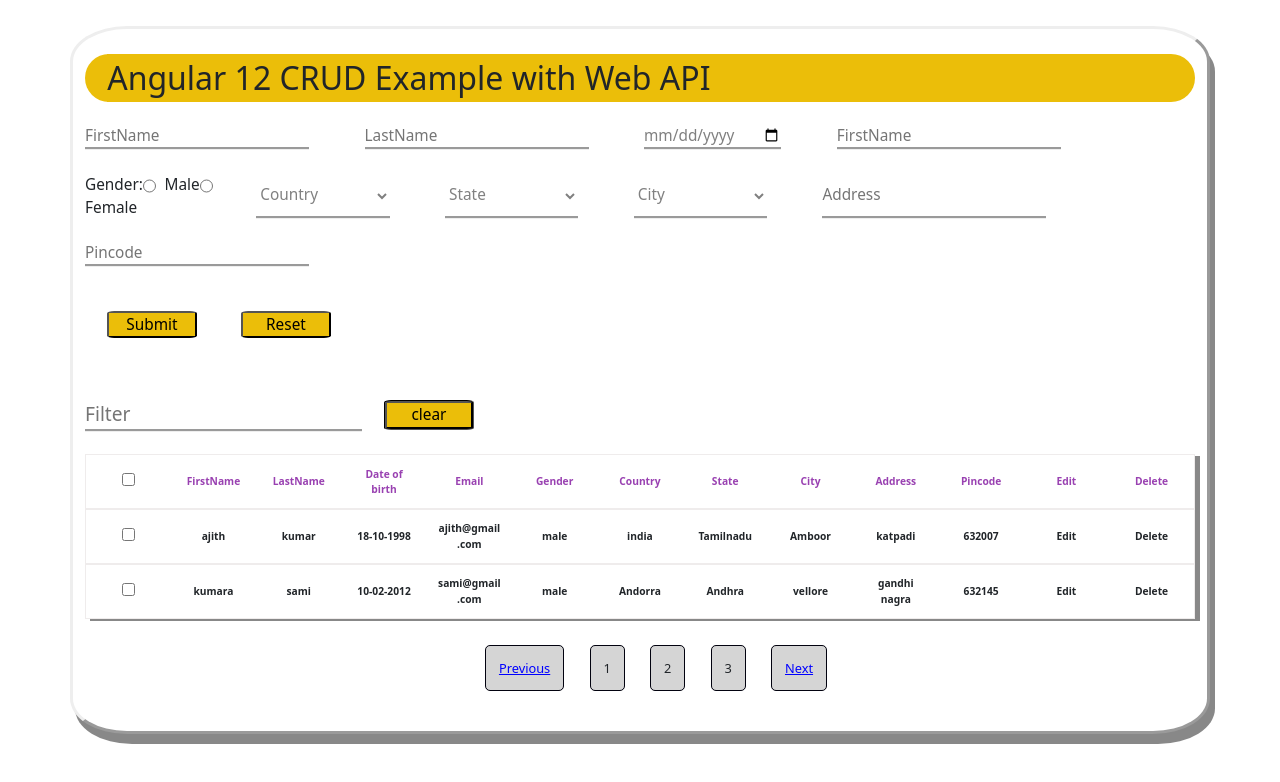
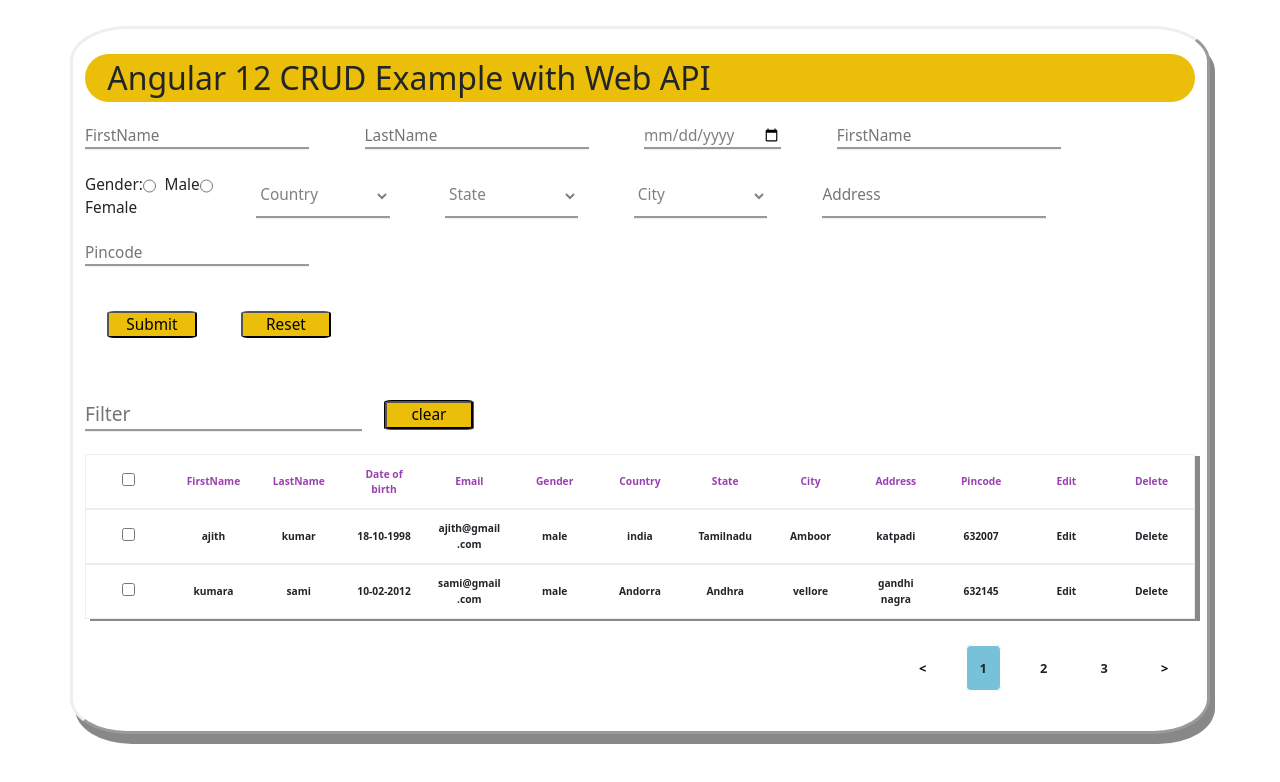
Before and after one commit to Ajithkumar1810/pagenation, a React (Create React App) app: page / in a window 1280 px wide. Shown: the top 782 px of the page. Built offline with nearby package versions, Linux system fonts and the light colour scheme.

Commit message:
9th commit

```diff
--- a/src/Pagegrid.css
+++ b/src/Pagegrid.css
@@ -50,7 +50,7 @@
     width: 100%;
     height: 7vh;
     display: flex;
-    justify-content: center;
+    justify-content: right;
     margin-top: 2vh;
     font-size: 1vmax;
 
@@ -59,12 +59,19 @@
     padding:1vmax;
    margin: 1vmax;
     border-radius: 5px;
-    border: 1px solid rgb(2, 2, 15);
-    color: blue;
+    border: 1px solid white;
+    color: black;
     cursor: pointer;
-    background-color: rgb(213, 213, 213);
+    background-color: transparent;
+    text-decoration: none;
+    font-size: 1vmax;
+    font-weight: bold;
   }
   .paginationbutton a:hover{
     color: white;
-    background-color: black;
+    background-color: rgb(119, 194, 218);
   }
+  .paginationActive a{
+    color:white;
+    background-color: rgb(119, 194, 218);
+  }
--- a/src/Pagegrid.js
+++ b/src/Pagegrid.js
@@ -75,8 +75,8 @@
                 {displayUser}
                 <br></br>
             <ReactPaginate
-                previousLabel={"Previous"}
-                nextLabel={"Next"}
+                previousLabel={"<"}
+                nextLabel={">"}
                 pageCount={pageCount}
                 onPageChange={changePage}
                 containerClassName={"paginationbutton"}
```
